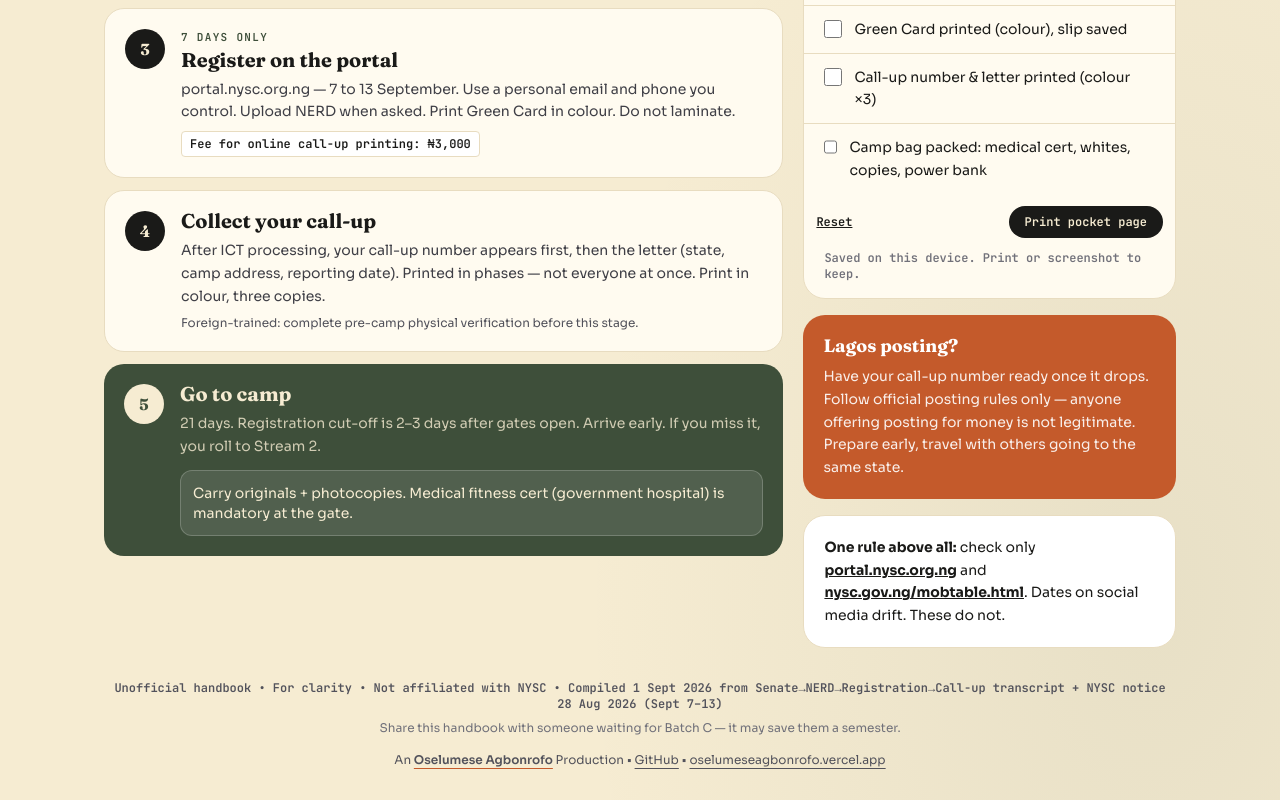
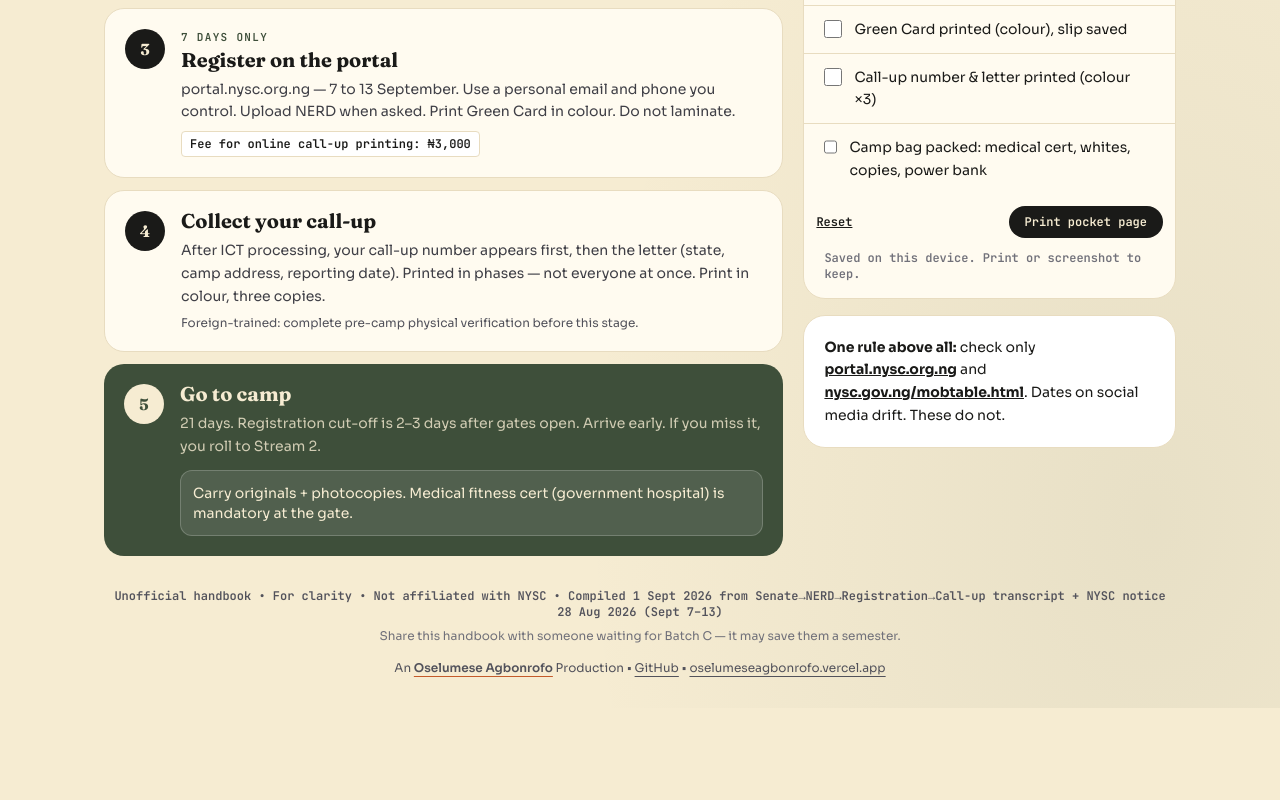
Before and after one commit to oselumeseagbonrofo/nysc-info, a plain HTML site: page index.html in a window 1280 px wide. Shown: the part 1183-1983 px from the top of the page. After the commit the page ends 1891 px from the top, so only its background shows below. Drawn offline with nearby package versions, Linux system fonts and the light colour scheme.

Commit message:
feat: remove Lagos posting section from handbook

```diff
--- a/index.html
+++ b/index.html
@@ -217,10 +217,6 @@ html{scroll-behavior:smooth}
       <p class="px-5 pb-4 text-xs font-mono text-zinc-500">Saved on this device. Print or screenshot to keep.</p>
     </div>
 
-    <div class="rounded-[22px] bg-clay text-white p-5">
-      <div class="font-display text-lg leading-tight">Lagos posting?</div>
-      <p class="text-sm opacity-90 mt-2 leading-relaxed">Have your call-up number ready once it drops. Follow official posting rules only — anyone offering posting for money is not legitimate. Prepare early, travel with others going to the same state.</p>
-    </div>
     <div class="rounded-[22px] border border-rule bg-white p-5 text-sm leading-relaxed">
       <b>One rule above all:</b> check only <a href="https://portal.nysc.org.ng" target="_blank" class="underline font-bold">portal.nysc.org.ng</a> and <a href="https://www.nysc.gov.ng/mobtable.html" target="_blank" class="underline font-bold">nysc.gov.ng/mobtable.html</a>. Dates on social media drift. These do not.
     </div>
```
Also changed, not shown: variants/variant-c.html (+0 -4 lines).
